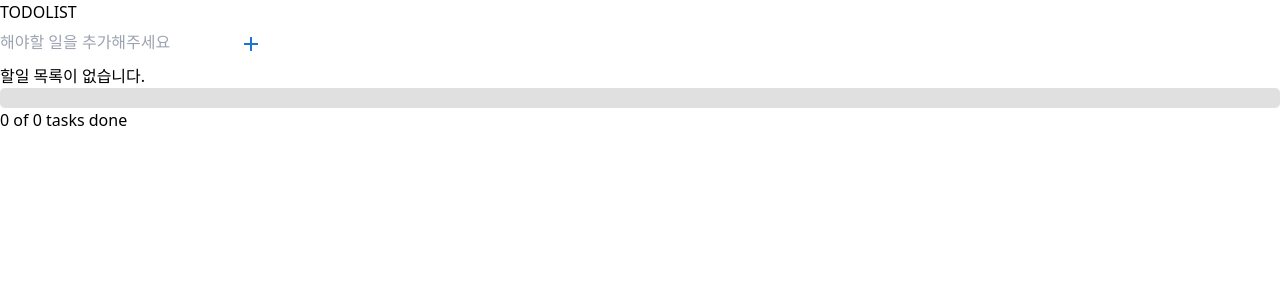
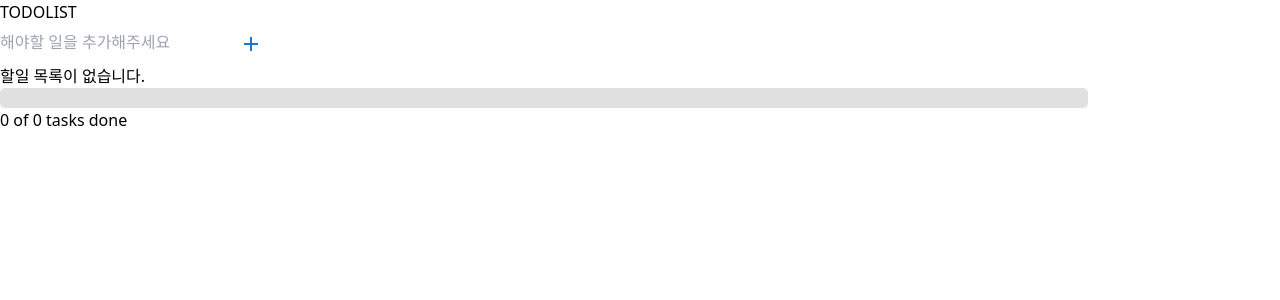
Before and after one commit to shindonggeun/TodoList, a React (Vite) app in the folder React-Project/FrontEnd/: page / in a window 1280 px wide. Shown: the top 300 px of the page. Built offline with nearby package versions, Linux system fonts and the light colour scheme.

Commit message:
[FE] fix: 프로그레시브 바 크기 고정

```diff
--- a/React-Project/FrontEnd/src/containers/Todo/TodoContainers.tsx
+++ b/React-Project/FrontEnd/src/containers/Todo/TodoContainers.tsx
@@ -24,12 +24,14 @@ export default function TodoContainer() {
       {/* 완료된 할 일 개수 및 진행도를 보여주는 프로그레스 바 컴포넌트 */}
       <div className="progress-section mt-4">
         {/* 프로그레스 바와 버튼을 flex로 가로 정렬 */}
-        <div className="flex items-center justify-between space-x-4">
-          {/* 프로그레스 바 컴포넌트 */}
-          <ProgressBar
-            completedTodosCount={completedTodosCount} // 완료된 할 일 개수 전달
-            totalTodosCount={totalTodosCount} // 전체 할 일 개수 전달
-          />
+        <div className="flex items-center space-x-4">
+          {/* 프로그레스 바 컴포넌트 고정된 크기 설정 */}
+          <div className="flex-grow" style={{ maxWidth: '85%' }}>
+            <ProgressBar
+              completedTodosCount={completedTodosCount} // 완료된 할 일 개수 전달
+              totalTodosCount={totalTodosCount} // 전체 할 일 개수 전달
+            />
+          </div>
 
           {/* 완료된 항목 삭제 버튼 (완료된 항목이 하나 이상 있을 때만 버튼이 보이도록 조건부 렌더링)*/}
           {completedTodosCount > 0 && (
```
